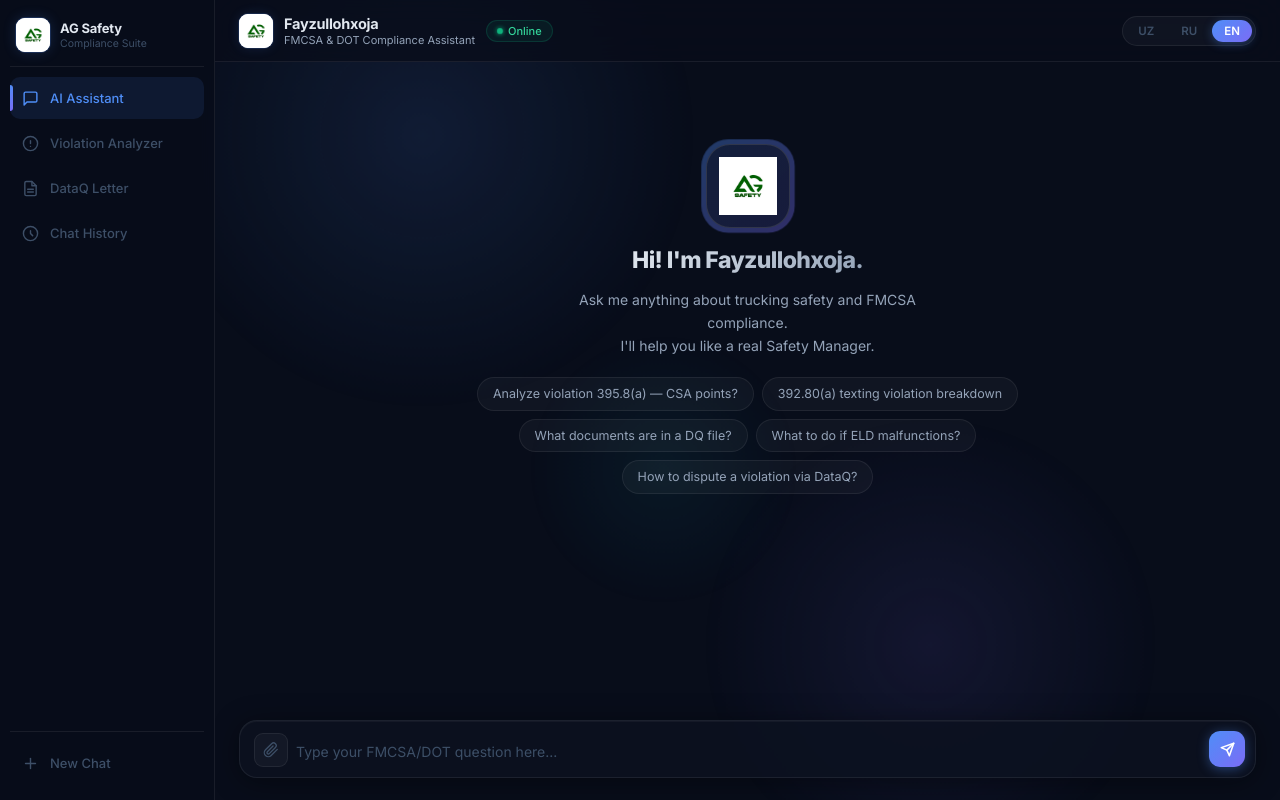
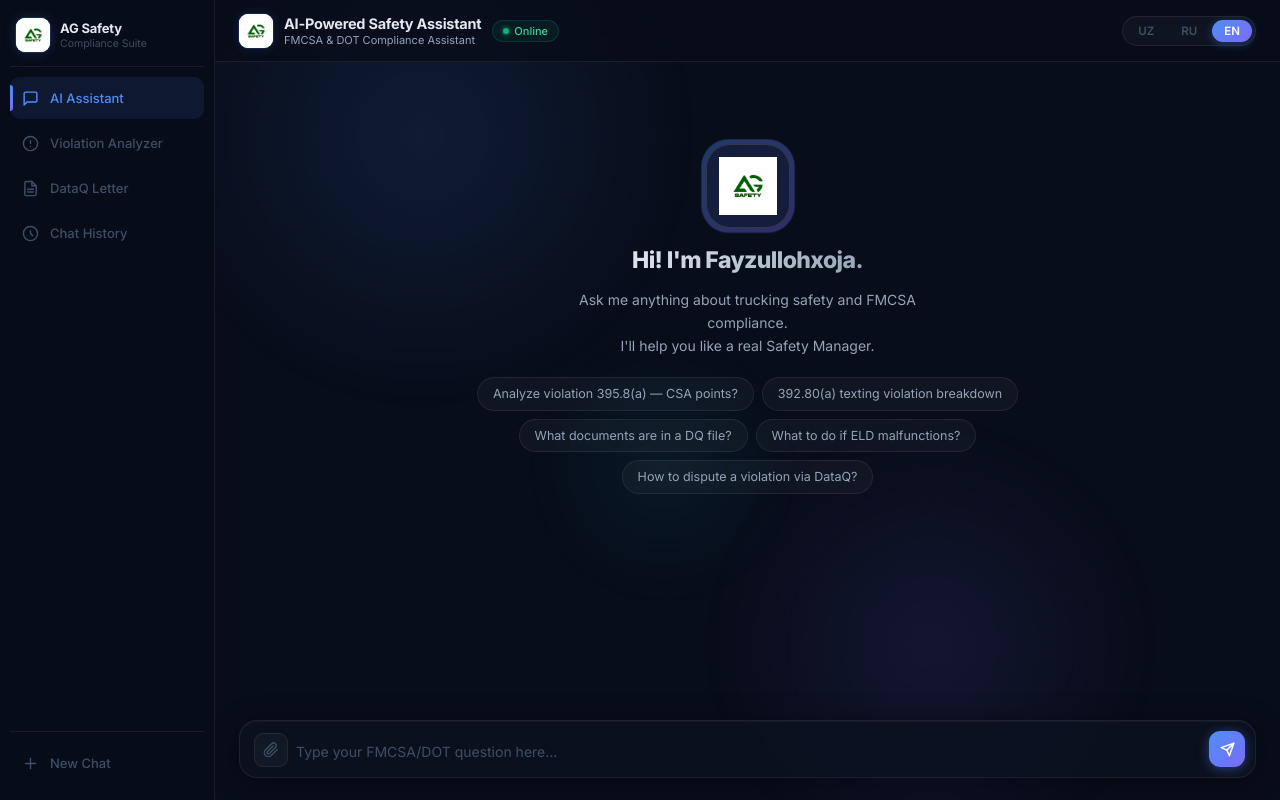
Before and after one commit to Xojaayevv/Safety-agent-, a website: page index.html in a window 1280 px wide. Drawn offline with Linux system fonts and the light colour scheme.

Commit message:
Rename Fayzullohxoja to AI-Powered Safety Assistant

```diff
--- a/index.html
+++ b/index.html
@@ -3,7 +3,7 @@
 <head>
   <meta charset="UTF-8" />
   <meta name="viewport" content="width=device-width, initial-scale=1.0" />
-  <title>Fayzullohxoja — Trucking Safety Assistant</title>
+  <title>AI-Powered Safety Assistant</title>
   <link rel="preconnect" href="https://fonts.googleapis.com">
   <link rel="preconnect" href="https://fonts.gstatic.com" crossorigin>
   <link href="https://fonts.googleapis.com/css2?family=Inter:wght@300;400;500;600;700;800&display=swap" rel="stylesheet">
@@ -1495,7 +1495,7 @@
           <img src="/logo.jpg" alt="AG Safety" />
         </div>
         <div class="agent-meta">
-          <h1>Fayzullohxoja</h1>
+          <h1>AI-Powered Safety Assistant</h1>
           <p id="headerSubtitle">FMCSA &amp; DOT Compliance Assistant</p>
         </div>
         <div class="online-pill">
@@ -1521,7 +1521,7 @@
               <img src="/logo.jpg" alt="AG Safety" />
             </div>
           </div>
-          <h2 id="welcomeTitle">Hi! I'm Fayzullohxoja.</h2>
+          <h2 id="welcomeTitle">Hi! I'm your AI Safety Assistant.</h2>
           <p id="welcomeText">Ask me anything about trucking safety and FMCSA compliance.<br/>I'll help you like a real Safety Manager.</p>
           <div class="example-questions" id="exampleBtns"></div>
         </div>
@@ -1802,7 +1802,7 @@
   const TARJIMALAR = {
     uz: {
       subtitle:     "FMCSA & DOT Compliance Assistant",
-      welcomeTitle: "Salom! Men Fayzullohxojaman.",
+      welcomeTitle: "Salom! Men AI Safety Assistantman.",
       welcomeText:  "Trucking safety va FMCSA compliance bo'yicha savolingizni yozing.<br/>Real Safety Manager kabi yordam beraman.",
       placeholder:  "FMCSA/DOT bo'yicha savolingizni yozing...",
       labelText:    "Tushuntirish",
@@ -1819,7 +1819,7 @@
     },
     ru: {
       subtitle:     "FMCSA & DOT Compliance Assistant",
-      welcomeTitle: "Привет! Я Fayzullohxoja.",
+      welcomeTitle: "Привет! Я AI Safety Assistant.",
       welcomeText:  "Задайте вопрос по trucking safety и FMCSA compliance.<br/>Помогу как настоящий Safety Manager.",
       placeholder:  "Напишите вопрос по FMCSA/DOT...",
       labelText:    "Объяснение",
```
